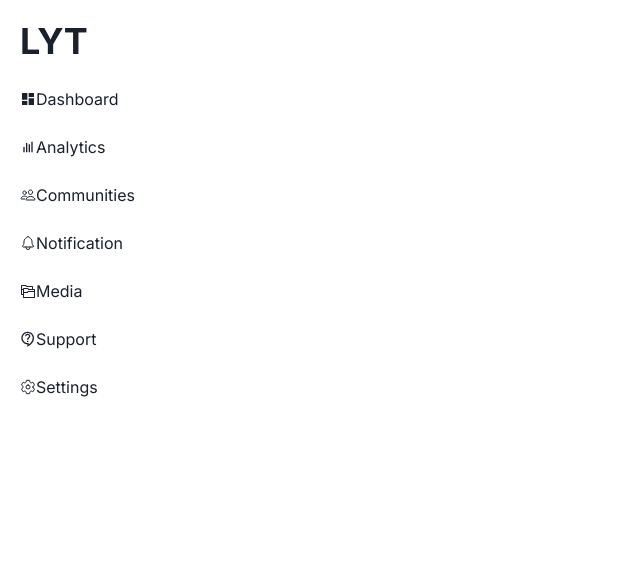
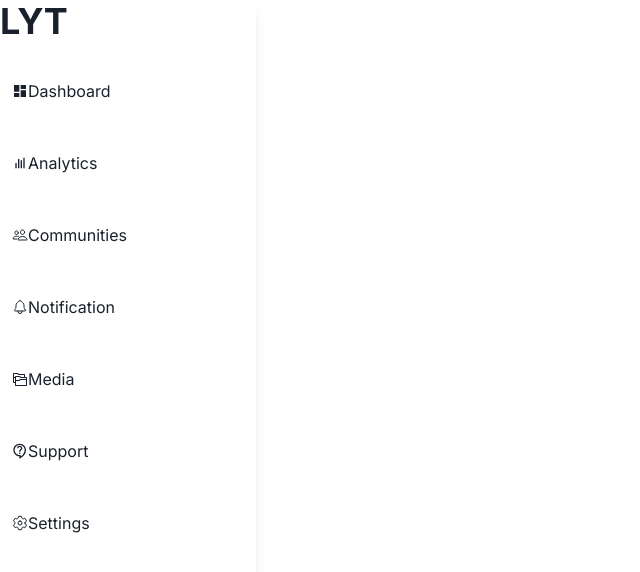
Before and after one commit to akareagwom/LYT-userDashboard, a Next.js app: page / in a window 1280 px wide. Shown: the top 572 px of the page, without its empty margins (0-640 px from the left). Built offline with nearby package versions, Linux system fonts and the light colour scheme.

Commit message:
sidebar hover

```diff
--- a/src/app/components/Drawer.js
+++ b/src/app/components/Drawer.js
@@ -14,13 +14,16 @@ const SideBar = () => {
         <Box
         bg={'white'}
         w={'20%'}
+        h={'100vh'}
         display={'block'}
-        p={5}
+        boxShadow={'lg'}
         defaultIndex={1}
         >
           <Heading>LYT</Heading>
           <Flex
           my={6}
+          _hover={{bg:'#0FA44A',color:'white'}}
+          p={3}
           justifyContent={'flex-start'}
           alignItems={'center'}
           >
@@ -31,6 +34,8 @@ const SideBar = () => {
           </Flex>
           <Flex
           my={6}
+          _hover={{bg:'#0FA44A',color:'white'}}
+          p={3}
           justifyContent={'flex-start'}
           alignItems={'center'}
           >
@@ -39,6 +44,8 @@ const SideBar = () => {
           </Flex>
           <Flex
           my={6}
+          _hover={{bg:'#0FA44A',color:'white'}}
+          p={3}
           justifyContent={'flex-start'}
           alignItems={'center'}
           >
@@ -47,6 +54,8 @@ const SideBar = () => {
           </Flex>
           <Flex
           my={6}
+          _hover={{bg:'#0FA44A',color:'white'}}
+          p={3}
           justifyContent={'flex-start'}
           alignItems={'center'}
           >
@@ -55,6 +64,8 @@ const SideBar = () => {
           </Flex>
           <Flex
           my={6}
+          _hover={{bg:'#0FA44A',color:'white'}}
+          p={3}
           justifyContent={'flex-start'}
           alignItems={'center'}
           >
@@ -63,6 +74,8 @@ const SideBar = () => {
           </Flex>
           <Flex
           my={6}
+          _hover={{bg:'#0FA44A',color:'white'}}
+          p={3}
           justifyContent={'flex-start'}
           alignItems={'center'}
           >
@@ -71,6 +84,8 @@ const SideBar = () => {
           </Flex>
           <Flex
           my={6}
+          _hover={{bg:'#0FA44A',color:'white'}}
+          p={3}
           justifyContent={'flex-start'}
           alignItems={'center'}
           >
```
